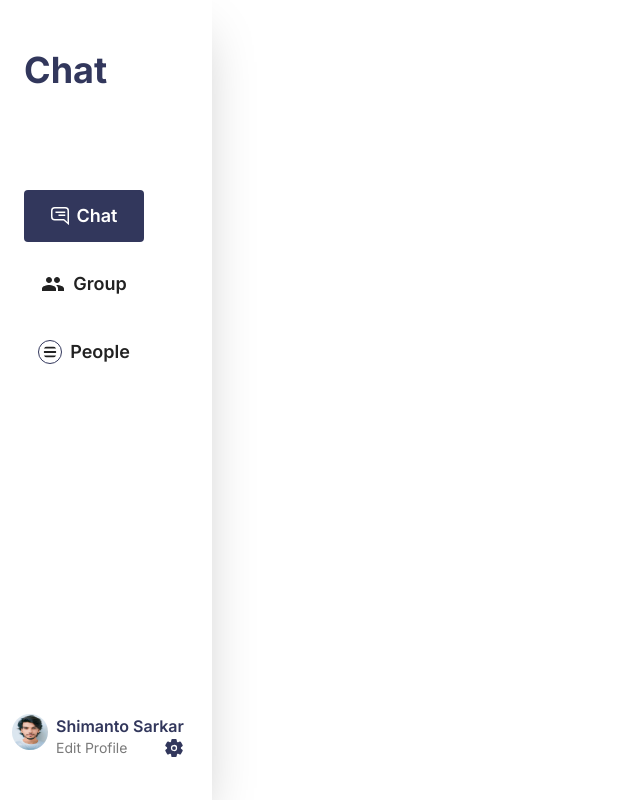
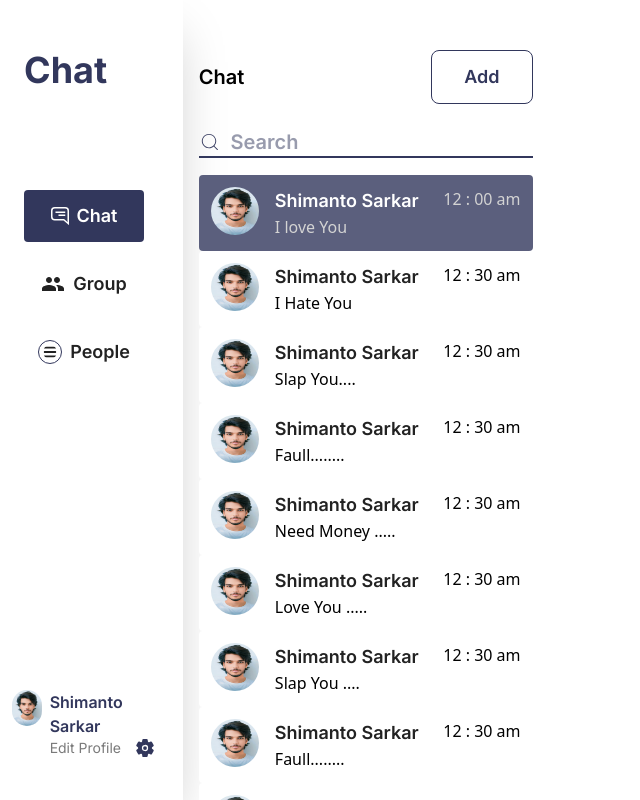
Before and after one commit to iamShimanto/ChatApp, a React (Vite) app: page / in a window 1280 px wide. Shown: the whole page, without its empty margins (0-640 px from the left). Built offline with nearby package versions, Linux system fonts and the light colour scheme.

Commit message:
person part done

```diff
--- a/src/components/Chat.jsx
+++ b/src/components/Chat.jsx
@@ -1,15 +1,19 @@
 import React from "react";
 import Settings from "./Settings"
+import Person from "./Person"
 
 const Chat = () => {
   return (
     <>
-          <section className="h-screen">
-              <div className="main">
-                  <div className="settings">
-                      <Settings/>
-                  </div>
-              </div>
+      <section className="max-h-screen overflow-hidden">
+        <div className="main flex">
+          <div className="settings w-2/14">
+            <Settings />
+          </div>
+          <div className="person w-4/14">
+            <Person />
+          </div>
+        </div>
       </section>
     </>
   );
--- /dev/null
+++ b/src/components/CommonPerson.jsx
@@ -0,0 +1,30 @@
+import React from 'react'
+
+const CommonPerson = ({
+  image,
+  name,
+  message,
+  time,
+  styling = "bg-white",
+  stylingName = "text-black22",
+  stylingMessage = "[#7A7A7A]",
+}) => {
+  return (
+    <>
+      <div className={`${styling} flex justify-between p-3 rounded-sm cursor-pointer hover:shadow-sm duration-300`}>
+        <div className="profile flex gap-4">
+          <img className="w-12 h-12 rounded-full" src={image} alt="logo" />
+          <div className="name">
+            <h4 className={`${stylingName} text-lg font-semibold font-inter`}>
+              {name}
+            </h4>
+            <p className={`${stylingMessage}`}>{message}</p>
+          </div>
+        </div>
+        <p className={`${stylingMessage}`}>{time}</p>
+      </div>
+    </>
+  );
+};
+
+export default CommonPerson
--- /dev/null
+++ b/src/components/Person.jsx
@@ -0,0 +1,98 @@
+import React from "react";
+import Mainbtn from "../utils/Mainbtn";
+import { CiSearch } from "react-icons/ci";
+import CommonPerson from "./CommonPerson"
+
+const Person = () => {
+  return (
+    <>
+      <div className="px-4 pt-12.5">
+        <div className="heading flex justify-between items-center">
+          <h2 className="text-xl font-semibold font-inter text-black">Chat</h2>
+          <Mainbtn title="Add" />
+        </div>
+        <div className="search flex items-center gap-2.5 border-b-2 mt-6 mb-4.25 border-primary text-xl font-semibold font-inter text-primary">
+          <CiSearch className="text-2xl" />
+          <input
+            className="border-none outline-none w-full"
+            type="text"
+            placeholder="Search"
+          />
+        </div>
+        <div className="person">
+          <CommonPerson
+            image="images/shimanto.jpg"
+            name="Shimanto Sarkar"
+            message="I love You"
+            time="12 : 00 am"
+            styling="bg-personBg"
+            stylingName="text-white"
+            stylingMessage="text-[#D3D3D3]"
+          />
+          <CommonPerson
+            image="images/shimanto.jpg"
+            name="Shimanto Sarkar"
+            message="I Hate You"
+            time="12 : 30 am"
+          />
+          <CommonPerson
+            image="images/shimanto.jpg"
+            name="Shimanto Sarkar"
+            message="Slap You...."
+            time="12 : 30 am"
+          />
+          <CommonPerson
+            image="images/shimanto.jpg"
+            name="Shimanto Sarkar"
+            message="Faull........"
+            time="12 : 30 am"
+          />
+          <CommonPerson
+            image="images/shimanto.jpg"
+            name="Shimanto Sarkar"
+            message="Need Money ....."
+            time="12 : 30 am"
+          />
+          <CommonPerson
+            image="images/shimanto.jpg"
+            name="Shimanto Sarkar"
+            message="Love You ....."
+            time="12 : 30 am"
+          />
+          <CommonPerson
+            image="images/shimanto.jpg"
+            name="Shimanto Sarkar"
+            message="Slap You ...."
+            time="12 : 30 am"
+          />
+          <CommonPerson
+            image="images/shimanto.jpg"
+            name="Shimanto Sarkar"
+            message="Faull........"
+            time="12 : 30 am"
+          />
+          <CommonPerson
+            image="images/shimanto.jpg"
+            name="Shimanto Sarkar"
+            message="Need Money ....."
+            time="12 : 30 am"
+          />
+          <CommonPerson
+            image="images/shimanto.jpg"
+            name="Shimanto Sarkar"
+            message="Need Money ....."
+            time="12 : 30 am"
+          />
+          <CommonPerson
+            image="images/shimanto.jpg"
+            name="Shimanto Sarkar"
+            message="Need Money ....."
+            time="12 : 30 am"
+          />
+        </div>
+      </div>
+    </>
+  );
+};
+
+export default Person;
--- a/src/components/Settings.jsx
+++ b/src/components/Settings.jsx
@@ -8,7 +8,7 @@ import { IoSettings } from "react-icons/io5";
 const Settings = () => {
   return (
     <>
-      <div className="pt-12.5 pl-3 pr-7 pb-10.5 w-fit shadow-2xl flex flex-col justify-between h-screen">
+      <div className="pt-12.5 pl-3 pr-7 pb-10.5 shadow-2xl flex flex-col justify-between h-screen">
         <div className="heading pl-3">
           <h2 className="text-4xl font-bold font-inter text-primary">Chat</h2>
           <div className="flex flex-col gap-4 mt-25">
--- a/src/index.css
+++ b/src/index.css
@@ -11,4 +11,5 @@
     --color-primary : #32375C;
     --color-secondary : #7A7A7A;
     --color-black22 : #222222;
+    --color-personBg : #5B5F7D;
 }
--- /dev/null
+++ b/src/utils/Mainbtn.jsx
@@ -0,0 +1,12 @@
+import React from 'react'
+import { Link } from 'react-router'
+
+const Mainbtn = ({title}) => {
+  return (
+      <>
+          <Link className='py-3 px-8 hover:bg-black hover:text-white ease-in-out duration-300 border border-primary rounded-lg text-lg font-inter font-semibold text-primary' to="/">{title}</Link>
+      </>
+  )
+}
+
+export default Mainbtn
```
Also changed, not shown: src/utils/MainBtn.jsx (deleted).
